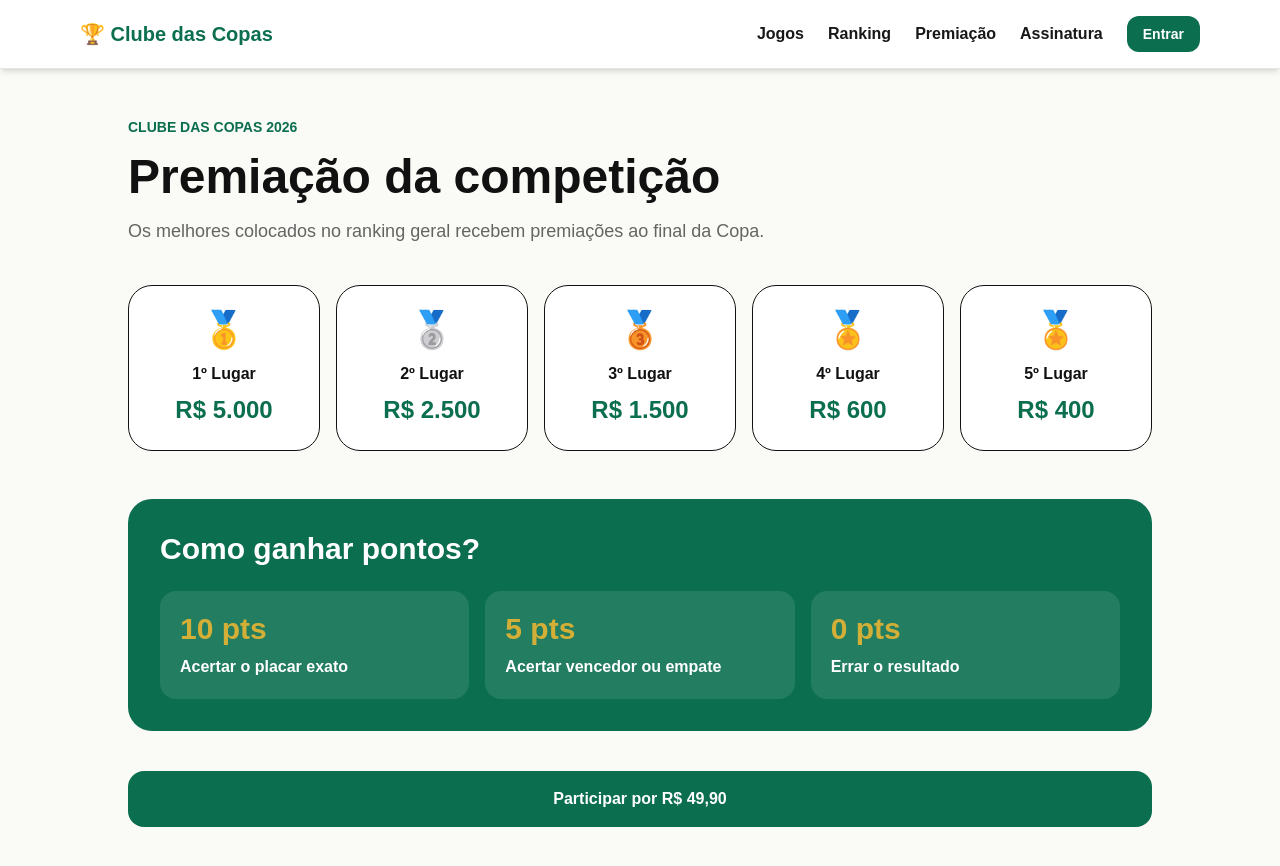
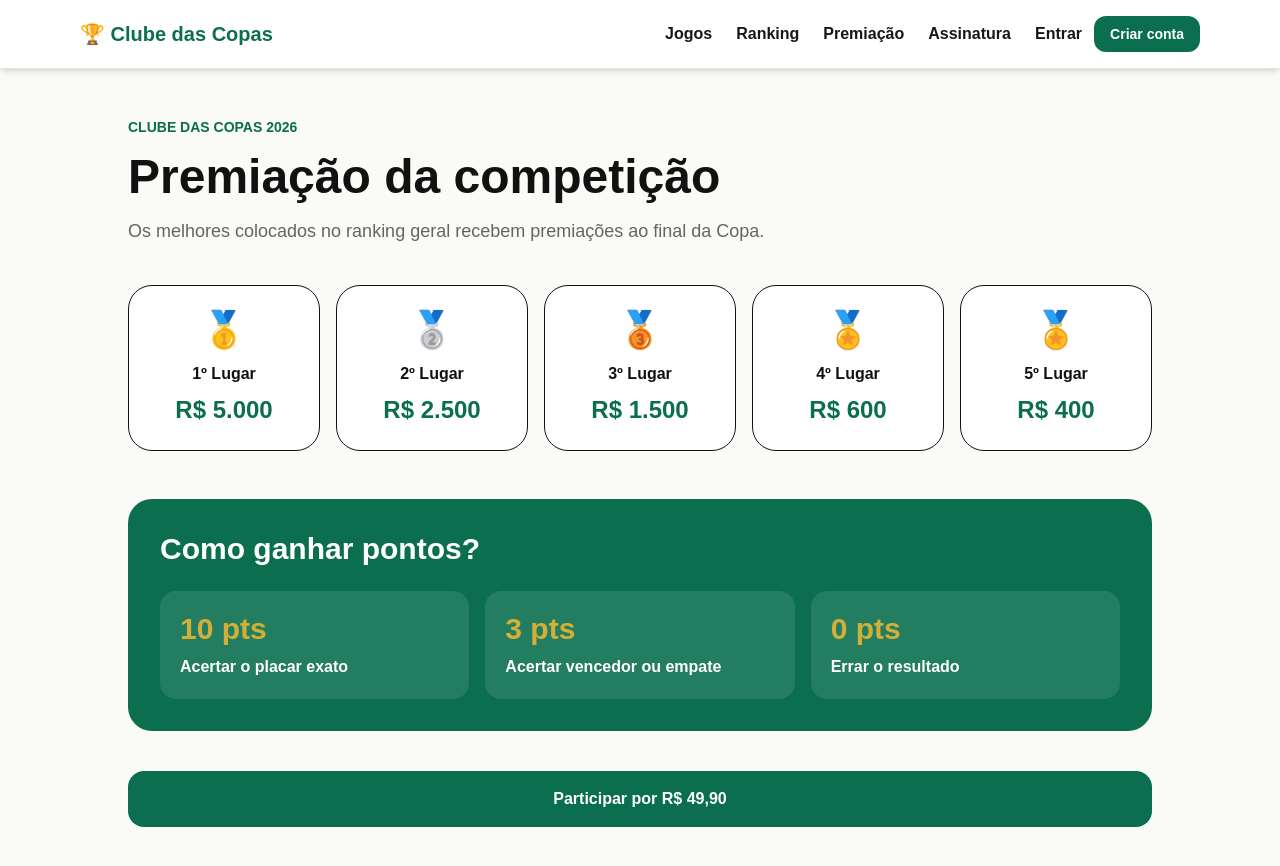
Before and after one commit to Passaportedasorte/clube-das-copas, a Next.js app: page /premiacao in a window 1280 px wide. Shown: the top 866 px of the page. Built offline with nearby package versions, Linux system fonts and the light colour scheme; no server answers.

Commit message:
fix: adicionar acesso ao login no header

```diff
--- a/app/premiacao/page.tsx
+++ b/app/premiacao/page.tsx
@@ -47,7 +47,7 @@ export default function Premiacao() {
             </div>
 
             <div className="bg-white/10 rounded-2xl p-5">
-              <p className="text-3xl font-black text-[#D4AF37]">5 pts</p>
+              <p className="text-3xl font-black text-[#D4AF37]">3 pts</p>
               <p className="mt-2 font-bold">Acertar vencedor ou empate</p>
             </div>
 
--- a/components/Header.tsx
+++ b/components/Header.tsx
@@ -88,12 +88,21 @@ export default function Header() {
               </button>
             </>
           ) : (
+           <div className="flex items-center gap-3">
+  <a
+    href="/login"
+    className="font-bold hover:text-[#0B6E4F]"
+  >
+    Entrar
+  </a>
+
   <a
     href="/cadastro"
     className="bg-[#0B6E4F] text-white px-4 py-2 rounded-xl font-bold text-sm"
   >
-              Entrar
+    Criar conta
   </a>
+</div>
           )}
         </div>
       </div>
@@ -152,12 +161,21 @@ export default function Header() {
                 </button>
               </>
             ) : (
+             <div className="grid grid-cols-2 gap-3">
+  <a
+    href="/login"
+    className="border-2 border-[#0B6E4F] text-[#0B6E4F] px-4 py-3 rounded-xl font-black text-center"
+  >
+    Entrar
+  </a>
+
   <a
     href="/cadastro"
     className="bg-[#0B6E4F] text-white px-4 py-3 rounded-xl font-black text-center"
   >
-                Entrar no Clube
+    Criar conta
   </a>
+</div>
             )}
           </div>
         </div>
```
Lines whose indentation alone changed are shown as unchanged.
